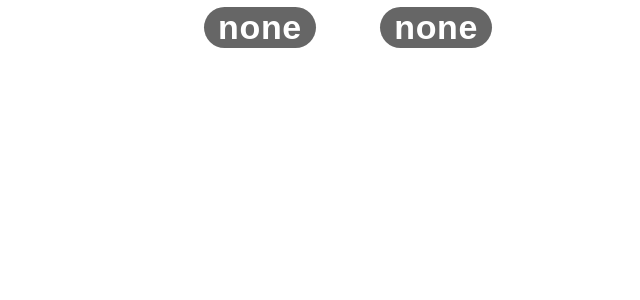
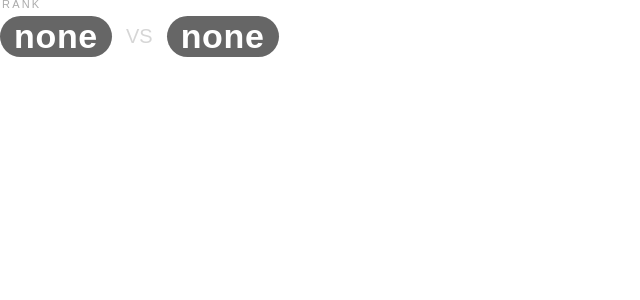
Before and after one commit to clear-bg/NSS-Result-Tracker, a FastAPI app: page /overlay/vs-rank-comparison in a window 1280 px wide. Shown: the top 300 px of the page, without its empty margins (0-640 px from the left). Run offline with FastAPI, Linux system fonts and the light colour scheme.

Commit message:
[145]feat: 対戦相手ランク比較ウィジェットの表示をスナップショット経由にし、見た目を変更する
_fetch_vs_rank_comparisonのデータソースをmatches/vs_slot_ranks(試合結果確定時の
最新1件)からvs_rank_snapshots/vs_rank_snapshot_slots(直近のVS画面確定時に
即書き込まれる最新1件)に切り替える。これにより試合結果確定を待たず反映される。

見た目は「合計ランク：」という先頭ラベルを削除し、左上に小さく"RANK"という
キャプションを添える形に変更する(試合中常時表示する想定で文字量を減らしたい一方、
数字だけだと何の値か伝わりにくいという確認結果から、ユーザーとの相談で決定)。

Co-Authored-By: Claude Sonnet 5 <noreply@anthropic.com>

```diff
--- a/src/nss_tracker/web/server.py
+++ b/src/nss_tracker/web/server.py
@@ -77,9 +77,10 @@ from nss_tracker.database.db import (
     fetch_all_matches,
     fetch_current_session_id,
     fetch_goals_for_session,
+    fetch_latest_vs_rank_snapshot,
     fetch_matches_for_session,
     fetch_recent_matches,
-    fetch_vs_slot_ranks,
+    fetch_vs_rank_snapshot_slots,
 )
 
 _WEB_DIR = Path(__file__).parent
@@ -469,21 +470,22 @@ _DEFAULT_TEAM_COLOR = "#666666"  # チームカラーが未検知の場合のフ
 
 
 def _fetch_vs_rank_comparison(db_path: Path) -> Optional[dict]:
-    """直近試合のvs_slot_ranksから、自チーム・相手チームそれぞれの統一スケール合計を算出する。
+    """直近VS画面スナップショットから、自チーム・相手チームそれぞれの統一スケール合計を算出する。
 
-    試合が1件も無い、または直近試合でVS画面のランクが記録されていない場合(VS画面を
-    検知できなかった場合等)はNoneを返す。配信セッション単位ではなく単純に直近1試合を
-    見る(VS画面はマッチングごとに1回だけ確定するデータのため)。チームカラー
-    (Issue #113、detection.team_color参照)も同じVS画面確定タイミングで検知した
-    値のため、あわせてここで返す。
+    Issue #145: 試合結果確定(matches/vs_slot_ranks)を待たず、VS画面確定を検知した
+    瞬間に書き込まれるvs_rank_snapshots/vs_rank_snapshot_slots(state.match_state.
+    MatchStateMachine.pop_vs_screen_event、main.py._record_vs_screen_event参照)を
+    見る。スナップショットが1件も無い、またはスロット行が無い場合(直近の試合で
+    VS画面を見逃した場合等、main.py._record_match_resultが空スナップショットを
+    書き込む)はNoneを返す。チームカラー(Issue #113)もスナップショットに含まれる
+    ため、あわせてここで返す。
     """
     conn = _connect(db_path)
     try:
-        recent_matches = fetch_recent_matches(conn, 1)
-        if not recent_matches:
+        snapshot = fetch_latest_vs_rank_snapshot(conn)
+        if snapshot is None:
             return None
-        match_row = recent_matches[0]
-        rows = fetch_vs_slot_ranks(conn, match_row["id"])
+        rows = fetch_vs_rank_snapshot_slots(conn, snapshot["id"])
     finally:
         conn.close()
     if not rows:
@@ -493,8 +495,8 @@ def _fetch_vs_rank_comparison(db_path: Path) -> Optional[dict]:
     return {
         "mine": _summarize_vs_slot_ranks(mine_rows),
         "opponent": _summarize_vs_slot_ranks(opponent_rows),
-        "mine_team_color": match_row["mine_team_color"] or _DEFAULT_TEAM_COLOR,
-        "opponent_team_color": match_row["opponent_team_color"] or _DEFAULT_TEAM_COLOR,
+        "mine_team_color": snapshot["mine_team_color"] or _DEFAULT_TEAM_COLOR,
+        "opponent_team_color": snapshot["opponent_team_color"] or _DEFAULT_TEAM_COLOR,
     }
 
 
@@ -503,8 +505,8 @@ def _format_vs_rank_value(summary: dict) -> str:
 
     このウィジェットは試合中(ゲーム画面が全画面の間)ゲーム映像に重ねて常時表示する
     想定のため、他のウィジェットと異なり文字数を極力減らす(ユーザーとの相談で決定、
-    Issue #100)。値が無い場合(不明人数のみ等)は、直近試合自体が無い場合の表示
-    (「合計ランク：none VS none」)と表記を揃えるため"none"を返す(Issue #113)。
+    Issue #100)。値が無い場合(不明人数のみ等)は、直近スナップショット自体が無い
+    場合の表示(none VS none)と表記を揃えるため"none"を返す(Issue #113)。
     """
     return str(summary["total"]) if summary["total"] is not None else "none"
 
@@ -851,8 +853,8 @@ def create_app(db_path: Path) -> FastAPI:
     @app.get("/overlay/vs-rank-comparison")
     def overlay_vs_rank_comparison(request: Request):
         comparison = _fetch_vs_rank_comparison(db_path)
-        # 試合が1件も無い・直近試合でVS画面を検知できなかった場合も「合計ランク：」の
-        # 表示形式自体は崩さず、値をnoneにするだけにする(ユーザーとの相談で決定)。
+        # スナップショットが1件も無い・直近の試合でVS画面を見逃した場合も表示形式
+        # 自体は崩さず、値をnoneにするだけにする(ユーザーとの相談で決定)。
         # チームカラーも同様に検知できていない場合は_DEFAULT_TEAM_COLORにする
         context = (
             {
--- a/src/nss_tracker/web/static/vs_rank_comparison.css
+++ b/src/nss_tracker/web/static/vs_rank_comparison.css
@@ -1,13 +1,46 @@
-/* Issue #100: 対戦相手ランク比較専用のスタイル。他のウィジェットと異なり、
+/* Issue #100/#145: 対戦相手ランク比較専用のスタイル。他のウィジェットと異なり、
    試合中(ゲーム画面が全画面の間)ゲーム映像に重ねて常時表示する想定のため、
-   「合計ランク：<自チーム> VS <相手チーム>」という1行のコンパクトな表示にする
-   (ユーザーとの相談で決定)。自チームが先(VS画面の左側)、相手チームが後
-   (VS画面の右側)の順で読めるようにしている。 */
+   ピル+VSのみのコンパクトな表示にする。自チームが先(VS画面の左側)、相手チームが後
+   (VS画面の右側)の順で読めるようにしている。
+   Issue #145: 当初は「合計ランク：」という文言を頭に付けていたが、試合中も
+   常時表示することを踏まえて文字数を極力減らしたい(ユーザーとの相談で決定)。
+   文言を削って数字だけにすると何の数字か伝わりにくくなるため、代わりに
+   左上に小さく"RANK"というキャプションを添えることで、常時表示の邪魔になる
+   文字量を増やさずに意味を補足する。 */
 .vs-rank-comparison {
-    /* pタグのブラウザ標準マージン(1行だけなのに上下に余白が生まれ、OBSブラウザ
-       ソースの高さをぴったりに設定するとスクロールバーが出てしまう原因になる)
-       を打ち消す */
+    position: relative;
+    display: inline-block;
+    /* キャプション分の余白。marginではなくpaddingにするのは、キャプションを
+       position: absoluteで浮かせているため、通常のフローに余白を作る必要が
+       あるため */
+    padding-top: 16px;
+}
+
+.vs-rank-caption {
+    position: absolute;
+    top: -2px;
+    left: 2px;
+    color: #aaa;
+    font-size: 11px;
+    letter-spacing: 0.2em;
+    text-transform: uppercase;
+}
+
+.vs-rank-row {
+    display: flex;
+    align-items: center;
+    gap: 14px;
+    /* divのブラウザ標準マージンは0だが、OBSブラウザソースの高さをぴったりに
+       設定した際に余白でスクロールバーが出ないよう明示しておく */
     margin: 0;
+}
+
+/* VSの文字はピルの数字より優先度が低い(あくまで数字同士の対戦を読みやすくする
+   補助)ため、ピルより小さく・薄い色にする */
+.vs-rank-vs {
+    color: #ccc;
+    font-size: 20px;
+    opacity: 0.8;
 }
 
 /* Issue #113: ゲーム内のライブスコア表示(角丸ピル背景+白い太字の数字)に
--- a/src/nss_tracker/web/templates/overlay_vs_rank_comparison.html
+++ b/src/nss_tracker/web/templates/overlay_vs_rank_comparison.html
@@ -7,7 +7,10 @@
 <link rel="stylesheet" href="/static/vs_rank_comparison.css">
 </head>
 <body>
-<p class="vs-rank-comparison">合計ランク：<span class="vs-rank-pill" style="background-color: {{ mine_team_color }};">{{ mine_value }}</span> VS <span class="vs-rank-pill" style="background-color: {{ opponent_team_color }};">{{ opponent_value }}</span></p>
+<div class="vs-rank-comparison">
+<div class="vs-rank-caption">Rank</div>
+<div class="vs-rank-row"><span class="vs-rank-pill" style="background-color: {{ mine_team_color }};">{{ mine_value }}</span><span class="vs-rank-vs">VS</span><span class="vs-rank-pill" style="background-color: {{ opponent_team_color }};">{{ opponent_value }}</span></div>
+</div>
 <script src="/static/overlay-refresh.js" data-interval-ms="{{ refresh_interval_ms }}"></script>
 </body>
 </html>
```
Also changed, not shown: tests/test_web_server.py (+69 -59 lines).
